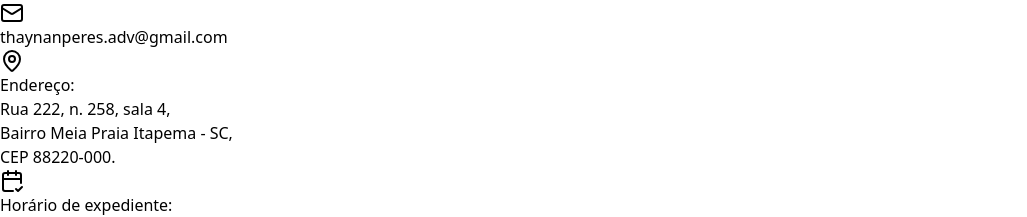
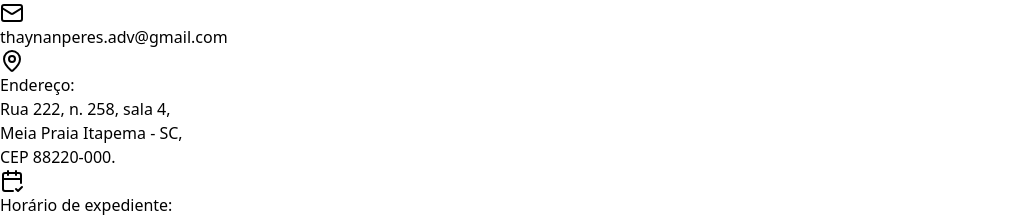
Before and after one commit to EdisonMatos/LP-Thaynan, a React (Vite) app: page / in a window 1280 px wide. Shown: the part 5282-5499 px from the top of the page, without its empty margins (0-1027 px from the left). Built offline with nearby package versions, Linux system fonts and the light colour scheme; a web font is replaced by a local one.

Commit message:
fix: Altera o endereço

```diff
--- a/src/content/content.jsx
+++ b/src/content/content.jsx
@@ -77,7 +77,7 @@ export const infos = {
     <div>
       <p>Endereço:</p>
       <p>Rua 222, n. 258, sala 4,</p>
-      <p>Bairro Meia Praia Itapema - SC,</p>
+      <p>Meia Praia Itapema - SC,</p>
       <p>CEP 88220-000.</p>
     </div>
   ),
```
